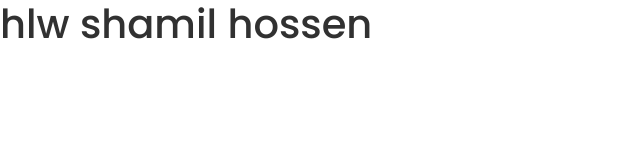
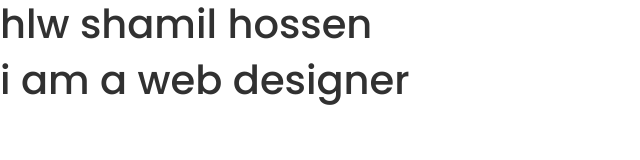
Before and after one commit to shamil9999/shamil-new, a plain HTML site: page index.html in a window 1280 px wide. Shown: the whole page, without its empty margins (0-640 px from the left). Drawn offline with nearby package versions, Linux system fonts and the light colour scheme.

Commit message:
i added a new file

```diff
--- a/index.html
+++ b/index.html
@@ -29,6 +29,7 @@
 
 
 <h1> hlw shamil hossen</h1>
+<h1>i am a web designer</h1>
 
 
 
```
